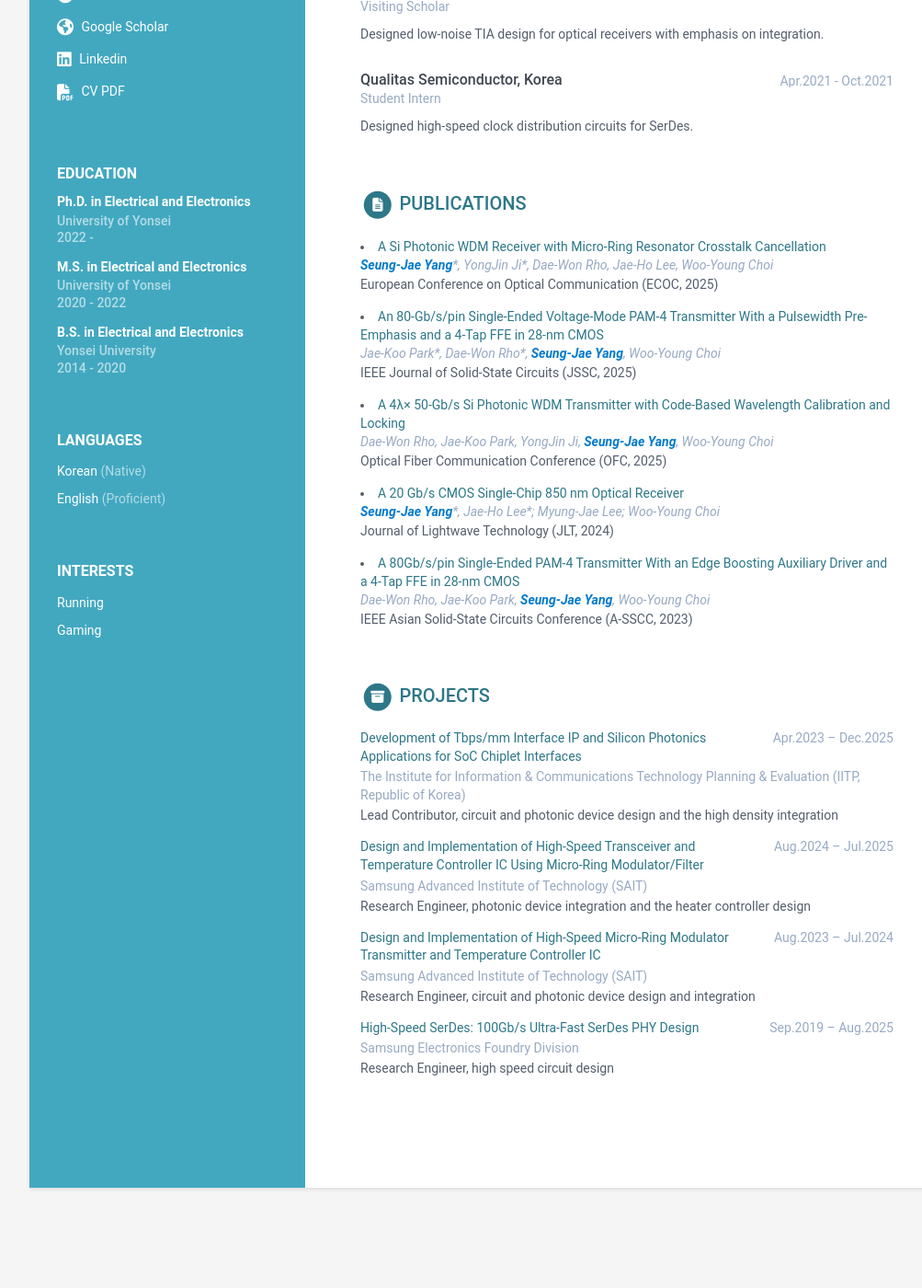
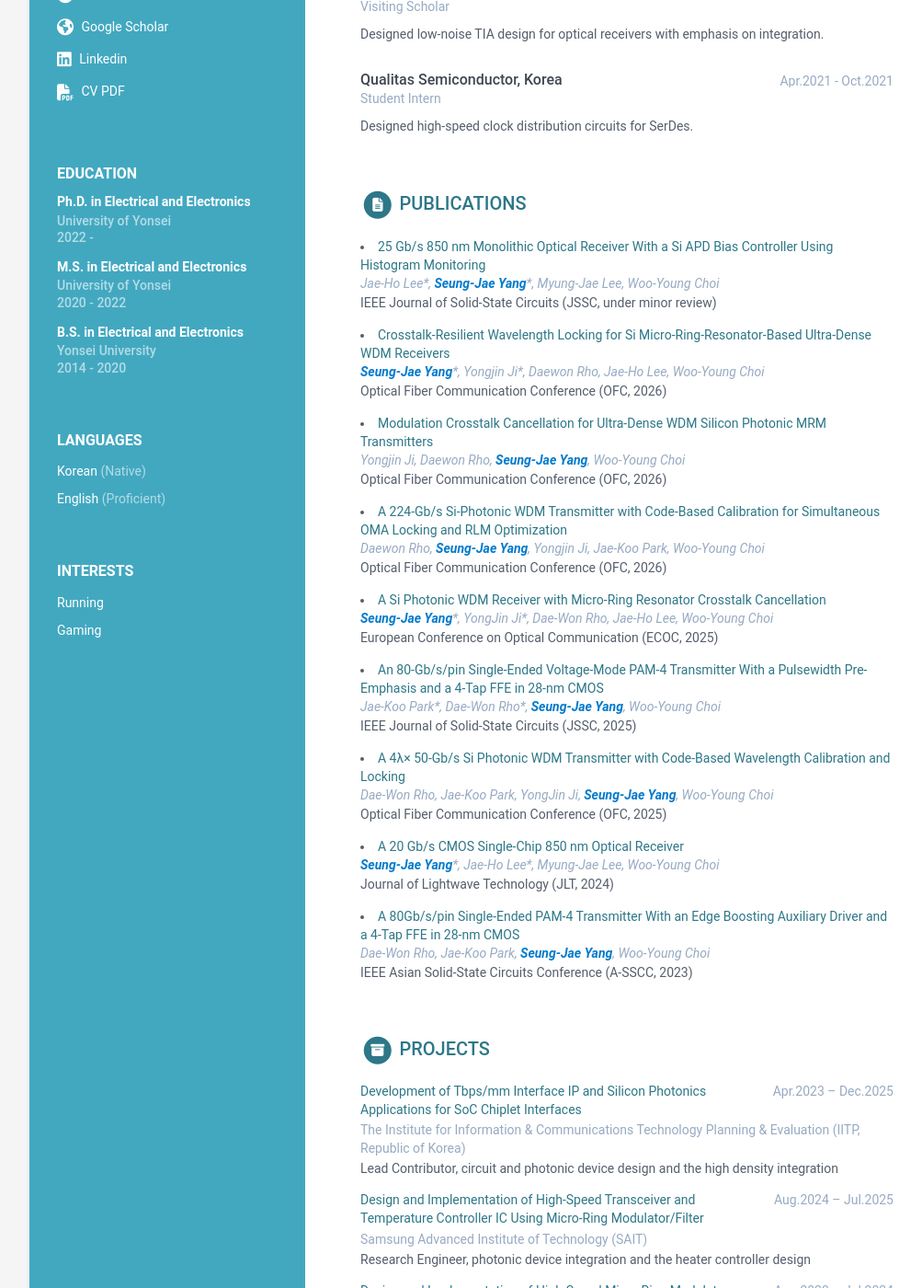
Before and after one commit to sjyang1420/SJ, a Jekyll site: the page built from index.html, in a window 1280 px wide and 1400 px high, scrolled down 441 px. Shown: the whole window at 92% size, without its empty margins (108-1111 px from the left). Built offline with Jekyll 4.4.1, drawn with Linux system fonts in a browser that asks for light colours; before the commit the page ends 1762 px from its top, so only the background shows below that.

Commit message:
Add new publication entries to data.yml
Added new papers to the publications list with details including titles, authors, and conferences.

```diff
--- a/_data/data.yml
+++ b/_data/data.yml
@@ -176,6 +176,25 @@
 #    amet, consectetur adipiscing elit. Vestibulum et ligula in nunc
 #    bibendum fringilla a eu lectus.
   papers:
+  - title: "25 Gb/s 850 nm Monolithic Optical Receiver With a Si APD Bias Controller Using Histogram Monitoring"
+    link: ""
+    authors:   Jae-Ho Lee*, Seung-Jae Yang*, Myung-Jae Lee, Woo-Young Choi
+    conference: "IEEE Journal of Solid-State Circuits (JSSC, under minor review)"
+
+  - title: "Crosstalk-Resilient Wavelength Locking for Si Micro-Ring-Resonator-Based Ultra-Dense WDM Receivers"
+    link: ""
+    authors: Seung-Jae Yang*, Yongjin Ji*, Daewon Rho, Jae-Ho Lee, Woo-Young Choi
+    conference: "Optical Fiber Communication Conference (OFC, 2026)"
+
+  - title: "Modulation Crosstalk Cancellation for Ultra-Dense WDM Silicon Photonic MRM Transmitters"
+    authors:  Yongjin Ji, Daewon Rho, Seung-Jae Yang, Woo-Young Choi
+    link: ""
+    conference: "Optical Fiber Communication Conference (OFC, 2026)"
+
+  - title:  "A 224-Gb/s Si-Photonic WDM Transmitter with Code-Based Calibration for Simultaneous OMA Locking and RLM Optimization"
+    link: ""
+    authors: Daewon Rho, Seung-Jae Yang, Yongjin Ji, Jae-Koo Park, Woo-Young Choi
+    conference: "Optical Fiber Communication Conference (OFC, 2026)"
 
   - title: "A Si Photonic WDM Receiver with Micro-Ring Resonator Crosstalk Cancellation"
     link: ""
@@ -194,7 +213,7 @@
 
   - title: "A 20 Gb/s CMOS Single-Chip 850 nm Optical Receiver"
     link: "https://ieeexplore.ieee.org/document/10463111/"
-    authors: Seung-Jae Yang*, Jae-Ho Lee*; Myung-Jae Lee; Woo-Young Choi
+    authors: Seung-Jae Yang*, Jae-Ho Lee*, Myung-Jae Lee, Woo-Young Choi
     conference: "Journal of Lightwave Technology (JLT, 2024)"
 
   - title: "A 80Gb/s/pin Single-Ended PAM-4 Transmitter With an Edge Boosting Auxiliary Driver and a 4-Tap FFE in 28-nm CMOS"
```
